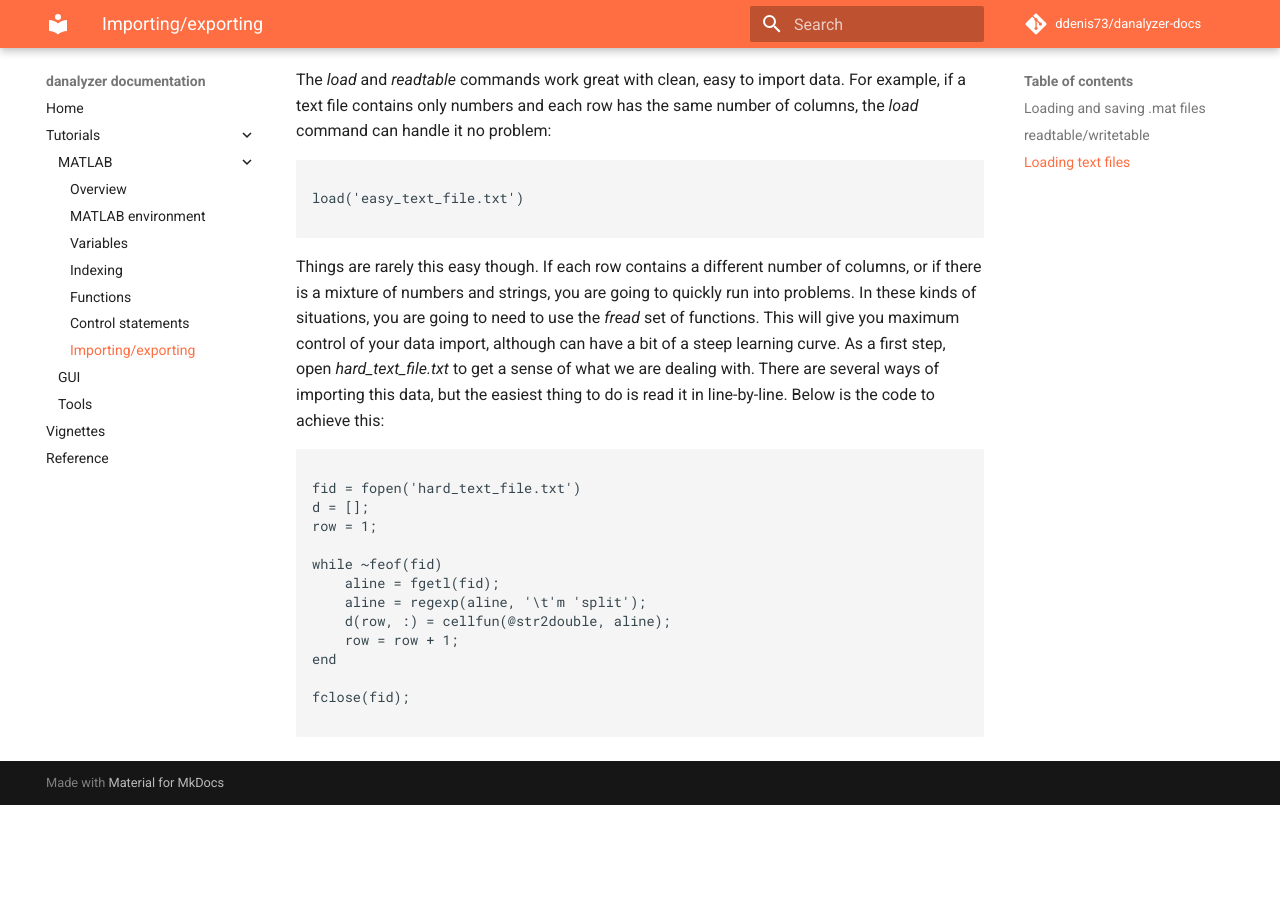
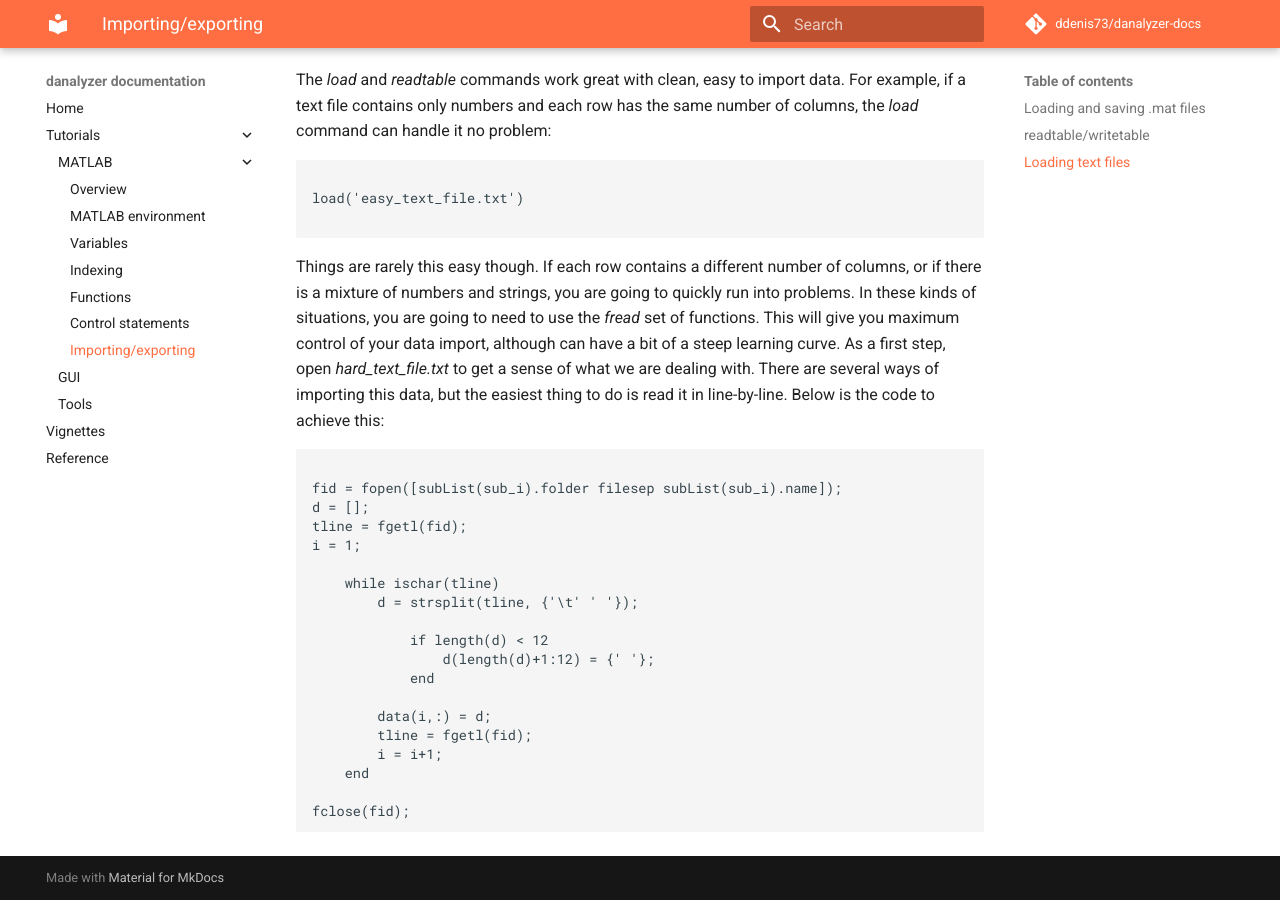
Before and after one commit to ddenis73/danalyzer-docs, an MkDocs documentation site: the page built from docs/matlab-import-export.md, in a window 1280 px wide and 900 px high, scrolled down 2029 px. Built offline with MkDocs 1.6.1 and Material for MkDocs 9.7.7, drawn with Linux system fonts in a browser that asks for light colours; comment, search, counter and statistics services are not loaded; old or Windows-style settings are respelled for this version of MkDocs; before the commit the page ends 2834 px from its top, so only the background shows below that.

Commit message:
Update matlab-import-export.md

````diff
--- a/docs/matlab-import-export.md
+++ b/docs/matlab-import-export.md
@@ -74,17 +74,22 @@ Things are rarely this easy though. If each row contains a different number of c
 
 ```matlab
 
-fid = fopen('hard_text_file.txt')
+fid = fopen([subList(sub_i).folder filesep subList(sub_i).name]);
 d = [];
-row = 1;
+tline = fgetl(fid);
+i = 1;
 
-while ~feof(fid)
-	aline = fgetl(fid);
-	aline = regexp(aline, '\t'm 'split');
-	d(row, :) = cellfun(@str2double, aline);
-	row = row + 1;
-end
+	while ischar(tline)
+		d = strsplit(tline, {'\t' ' '});
+
+        	if length(d) < 12
+            	d(length(d)+1:12) = {' '};
+        	end
+
+        data(i,:) = d;
+        tline = fgetl(fid);
+        i = i+1;
+    end
 
 fclose(fid);
-
 ```
````
